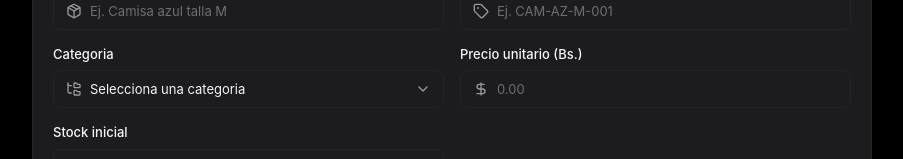
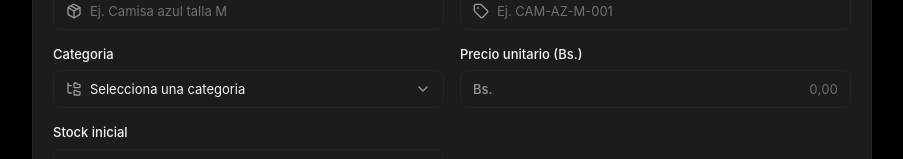
Before and after one commit to axeljimenezdeveloper/mi-saas-frontend, a React (Vite) app: page / in a window 1280 px wide. Shown: the part 346-505 px from the top of the page, without its empty margins (188-1091 px from the left). Built offline with nearby package versions, Linux system fonts and the light colour scheme.

Commit message:
feat: add CurrencyInput component and use it for product price field

```diff
--- a/src/components/forms/CurrencyInput/CurrencyInput.module.css
+++ b/src/components/forms/CurrencyInput/CurrencyInput.module.css
@@ -0,0 +1,127 @@
+/* src/components/forms/CurrencyInput/CurrencyInput.module.css */
+
+.container {
+  display: flex;
+  flex-direction: column;
+  gap: var(--space-1);
+  width: 100%;
+}
+
+.fullWidth {
+  width: 100%;
+}
+
+.wrapper {
+  display: flex;
+  align-items: center;
+  gap: var(--space-2);
+  background-color: var(--color-surface);
+  border: 1px solid var(--color-border);
+  border-radius: var(--radius-md);
+  padding: 0 var(--space-3);
+  transition:
+    border-color var(--duration-fast) var(--ease-out),
+    box-shadow var(--duration-fast) var(--ease-out),
+    background-color var(--duration-fast) var(--ease-out);
+}
+
+.wrapper:focus-within {
+  border-color: var(--color-primary);
+  box-shadow: 0 0 0 2px var(--color-primary-soft);
+}
+
+.hasError {
+  border-color: var(--color-danger);
+}
+
+.hasError:focus-within {
+  box-shadow: 0 0 0 2px var(--color-danger-soft);
+}
+
+.isDisabled {
+  opacity: 0.5;
+  cursor: not-allowed;
+}
+
+/* ============ Sizes ============ */
+.sm {
+  height: var(--control-height-sm);
+}
+
+.md {
+  height: var(--control-height-md);
+}
+
+.lg {
+  height: var(--control-height-lg);
+}
+
+/* ============ Parts ============ */
+.currencySymbol {
+  font-size: var(--text-sm);
+  font-weight: var(--weight-medium);
+  color: var(--color-text-muted);
+  flex-shrink: 0;
+  user-select: none;
+}
+
+.currencySelect {
+  appearance: none;
+  -webkit-appearance: none;
+  -moz-appearance: none;
+  background-color: transparent;
+  border: none;
+  outline: none;
+  color: var(--color-text-muted);
+  font-family: var(--font-sans);
+  font-size: var(--text-sm);
+  font-weight: var(--weight-medium);
+  cursor: pointer;
+  padding: 0 var(--space-1);
+  flex-shrink: 0;
+  height: 100%;
+}
+
+.currencySelect:disabled {
+  cursor: not-allowed;
+}
+
+.currencySelect option {
+  background-color: var(--color-surface);
+  color: var(--color-text);
+}
+
+.input {
+  flex: 1;
+  width: 100%;
+  height: 100%;
+  background: transparent;
+  border: none;
+  outline: none;
+  color: var(--color-text);
+  font-family: var(--font-sans);
+  font-size: var(--text-sm);
+  font-variant-numeric: tabular-nums;
+  padding: 0;
+  text-align: right;
+}
+
+.input::placeholder {
+  color: var(--color-text-subtle);
+}
+
+.input:disabled {
+  cursor: not-allowed;
+}
+
+.helper {
+  font-size: var(--text-xs);
+  color: var(--color-text-muted);
+  padding-left: var(--space-1);
+}
+
+.errorMessage {
+  font-size: var(--text-xs);
+  color: var(--color-danger);
+  padding-left: var(--space-1);
+}
--- a/src/components/forms/CurrencyInput/CurrencyInput.tsx
+++ b/src/components/forms/CurrencyInput/CurrencyInput.tsx
@@ -0,0 +1,174 @@
+import { forwardRef, useEffect, useRef, useState } from 'react';
+import styles from './CurrencyInput.module.css';
+
+export type Currency = 'VES' | 'USD';
+
+export interface CurrencyInputProps
+  extends Omit<React.InputHTMLAttributes<HTMLInputElement>, 'size' | 'value' | 'onChange' | 'type'> {
+  value: number | undefined;
+  onChange: (value: number | undefined) => void;
+  currency?: Currency;
+  onCurrencyChange?: (currency: Currency) => void;
+  showCurrencySelector?: boolean;
+  error?: string;
+  helperText?: string;
+  size?: 'sm' | 'md' | 'lg';
+  fullWidth?: boolean;
+}
+
+const CURRENCY_SYMBOLS: Record<Currency, string> = {
+  VES: 'Bs.',
+  USD: '$',
+};
+
+const CURRENCY_LOCALES: Record<Currency, string> = {
+  VES: 'es-VE',
+  USD: 'en-US',
+};
+
+function formatNumber(value: number, currency: Currency): string {
+  return new Intl.NumberFormat(CURRENCY_LOCALES[currency], {
+    minimumFractionDigits: 2,
+    maximumFractionDigits: 2,
+  }).format(value);
+}
+
+/**
+ * Parsea un string de entrada a numero.
+ * Reglas:
+ * - Si termina en separador + 1-2 digitos, ese es el decimal (sirve para Bs. y USD).
+ * - Si no, todos los separadores son de miles.
+ */
+function parseNumber(formatted: string): number | undefined {
+  const cleaned = formatted.replace(/[^\d.,-]/g, '');
+  if (!cleaned) return undefined;
+
+  const decimalMatch = cleaned.match(/[.,](\d{1,2})$/);
+  let integerPart = cleaned;
+  let decimalPart = '';
+
+  if (decimalMatch) {
+    const dec = decimalMatch[1];
+    integerPart = cleaned.slice(0, cleaned.length - dec.length - 1);
+    decimalPart = dec;
+  }
+
+  integerPart = integerPart.replace(/[.,]/g, '');
+
+  const normalized = decimalPart ? `${integerPart}.${decimalPart}` : integerPart;
+  const num = parseFloat(normalized);
+  return Number.isNaN(num) ? undefined : num;
+}
+
+export const CurrencyInput = forwardRef<HTMLInputElement, CurrencyInputProps>(
+  (
+    {
+      value,
+      onChange,
+      currency = 'VES',
+      onCurrencyChange,
+      showCurrencySelector = false,
+      error,
+      helperText,
+      size = 'md',
+      fullWidth = false,
+      disabled,
+      placeholder = '0,00',
+      className,
+      onFocus,
+      onBlur,
+      ...rest
+    },
+    ref
+  ) => {
+    const [displayValue, setDisplayValue] = useState<string>('');
+    const isFocusedRef = useRef(false);
+
+    // Solo reformatea cuando el input NO esta enfocado
+    useEffect(() => {
+      if (isFocusedRef.current) return;
+      if (value === undefined) {
+        setDisplayValue('');
+      } else {
+        setDisplayValue(formatNumber(value, currency));
+      }
+    }, [value, currency]);
+
+    const handleChange = (e: React.ChangeEvent<HTMLInputElement>) => {
+      const raw = e.target.value;
+      setDisplayValue(raw);
+      onChange(parseNumber(raw));
+    };
+
+    const handleFocus = (e: React.FocusEvent<HTMLInputElement>) => {
+      isFocusedRef.current = true;
+      // Muestra el valor crudo para editar facilmente
+      if (value !== undefined) {
+        setDisplayValue(String(value));
+      }
+      onFocus?.(e);
+    };
+
+    const handleBlur = (e: React.FocusEvent<HTMLInputElement>) => {
+      isFocusedRef.current = false;
+      if (value !== undefined) {
+        setDisplayValue(formatNumber(value, currency));
+      } else {
+        setDisplayValue('');
+      }
+      onBlur?.(e);
+    };
+
+    const wrapperClasses = [
+      styles.wrapper,
+      styles[size],
+      error && styles.hasError,
+      disabled && styles.isDisabled,
+      fullWidth && styles.fullWidth,
+      className,
+    ]
+      .filter(Boolean)
+      .join(' ');
+
+    return (
+      <div className={styles.container}>
+        <div className={wrapperClasses}>
+          {showCurrencySelector ? (
+            <select
+              className={styles.currencySelect}
+              value={currency}
+              onChange={(e) => onCurrencyChange?.(e.target.value as Currency)}
+              disabled={disabled}
+              aria-label="Seleccionar moneda"
+            >
+              <option value="VES">Bs.</option>
+              <option value="USD">USD</option>
+            </select>
+          ) : (
+            <span className={styles.currencySymbol} aria-hidden="true">
+              {CURRENCY_SYMBOLS[currency]}
+            </span>
+          )}
+          <input
+            ref={ref}
+            type="text"
+            inputMode="decimal"
+            className={styles.input}
+            value={displayValue}
+            onChange={handleChange}
+            onFocus={handleFocus}
+            onBlur={handleBlur}
+            disabled={disabled}
+            aria-invalid={!!error}
+            placeholder={placeholder}
+            {...rest}
+          />
+        </div>
+        {error && <span className={styles.errorMessage}>{error}</span>}
+        {!error && helperText && <span className={styles.helper}>{helperText}</span>}
+      </div>
+    );
+  }
+);
+
+CurrencyInput.displayName = 'CurrencyInput';
--- a/src/components/forms/CurrencyInput/index.ts
+++ b/src/components/forms/CurrencyInput/index.ts
@@ -0,0 +1,2 @@
+export { CurrencyInput } from './CurrencyInput';
+export type { CurrencyInputProps, Currency } from './CurrencyInput';
--- a/src/features/inventory/pages/NewProduct/NewProduct.tsx
+++ b/src/features/inventory/pages/NewProduct/NewProduct.tsx
@@ -13,6 +13,7 @@ import { Alert } from '../../../../components/feedback/alerts/Alert';
 import { useToast } from '../../../../components/feedback/alerts/Toast';
 import { FormField } from '../../../../components/forms/FormField';
 import { FormGroup } from '../../../../components/forms/FormGroup';
+import { CurrencyInput } from '../../../../components/forms/CurrencyInput';
 import styles from './NewProduct.module.css';
 
 type ProductType = 'physical' | 'digital' | 'service';
@@ -22,7 +23,7 @@ interface FormState {
   sku: string;
   category: string;
   type: ProductType;
-  price: string;
+  price: number | undefined;
   stock: string;
   description: string;
   active: boolean;
@@ -58,7 +59,7 @@ const INITIAL_FORM: FormState = {
   sku: '',
   category: '',
   type: 'physical',
-  price: '',
+  price: undefined,
   stock: '',
   description: '',
   active: true,
@@ -84,13 +85,20 @@ export default function NewProduct() {
       }
     };
 
+  const handlePriceChange = (value: number | undefined) => {
+    setForm((f) => ({ ...f, price: value }));
+    if (errors.price) {
+      setErrors((prev) => ({ ...prev, price: undefined }));
+    }
+  };
+
   const validate = (): FormErrors => {
     const next: FormErrors = {};
     if (!form.name.trim()) next.name = 'El nombre del producto es obligatorio';
     if (!form.category.trim()) next.category = 'Debes seleccionar una categoría';
     if (!form.type) next.type = 'Debes seleccionar un tipo de producto';
-    if (!form.price.trim()) next.price = 'El precio unitario es obligatorio';
-    else if (Number(form.price) <= 0) next.price = 'El precio debe ser mayor a cero';
+    if (form.price === undefined) next.price = 'El precio unitario es obligatorio';
+    else if (form.price <= 0) next.price = 'El precio debe ser mayor a cero';
     if (form.type !== 'service') {
       if (!form.stock.trim()) next.stock = 'El stock inicial es obligatorio';
       else if (Number(form.stock) < 0) next.stock = 'El stock no puede ser negativo';
@@ -199,16 +207,11 @@ export default function NewProduct() {
             </FormField>
 
             <FormField label="Precio unitario (Bs.)" htmlFor="product-price">
-              <Input
+              <CurrencyInput
                 id="product-price"
-                type="number"
-                placeholder="0.00"
-                leftIcon={<DollarSign size={16} />}
                 value={form.price}
-                onChange={handleChange('price')}
+                onChange={handlePriceChange}
                 error={errors.price}
-                min="0"
-                step="0.01"
               />
             </FormField>
 
```
Also changed, not shown: 1 other file (tests, documents, lock files or other folders).
